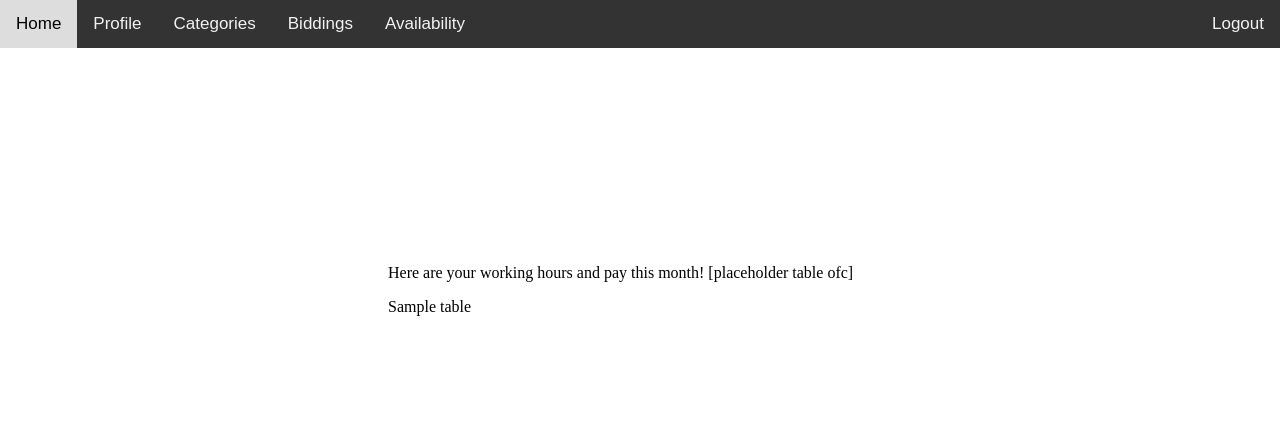
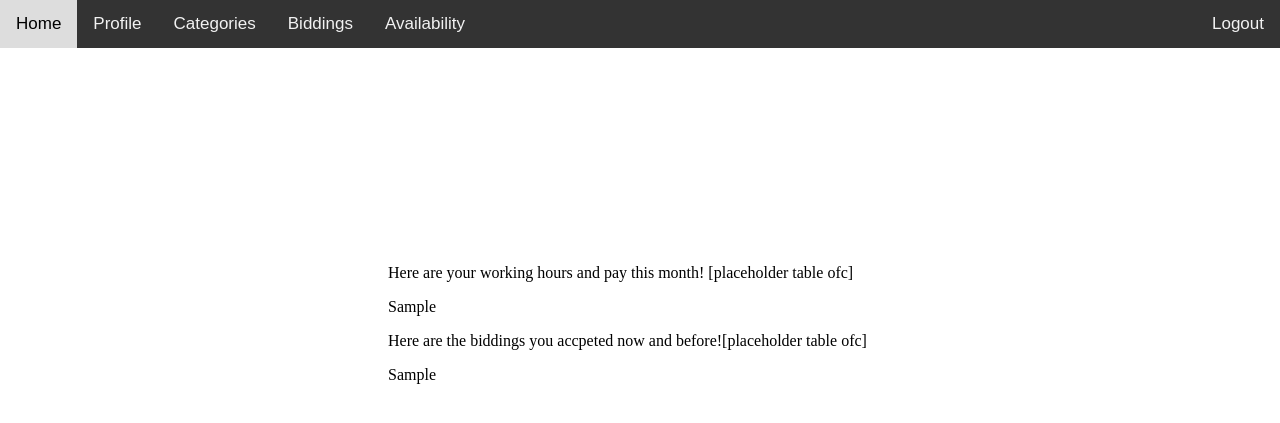
Before and after one commit to wgzesg/CS2102_2021_S1_Team11, a Flask app: template FlaskApp/templates/caretaker.html in a window 1280 px wide. Shown: the top 423 px of the page. Run offline with Flask 2, Linux system fonts and the light colour scheme; the template is opened without the code that fills it: most values are stand-ins (such as "Sample title", 1, 10 or a date in 2020).

Commit message:
add salary for cartaker home page

```diff
--- a/FlaskApp/tables.py
+++ b/FlaskApp/tables.py
@@ -62,6 +62,11 @@ class profileTable(Table):
     card = Col('Card')
     postalcode = Col('Postal Code')
 
+class canparttimeTable(Table):
+    contact = Col('Contact')
+    avgrating = Col('Overall Rating')
+    salary = Col('Salary of the month')
+
 class CaretakersBidTable(Table):
     pcontact = Col('pcontact')
     petname = Col('petname')
--- a/FlaskApp/templates/caretaker.html
+++ b/FlaskApp/templates/caretaker.html
@@ -39,7 +39,13 @@
         <div class="content">
             <div>
                 <p>Here are your working hours and pay this month! [placeholder table ofc]</p>
-                {{ table }}
+                <div class="table1">
+                    {{ table1 }}
+                </div>
+                <p>Here are the biddings you accpeted now and before![placeholder table ofc]</p>
+                <div class="table2">
+                    {{ table2 }}
+                </div>
             </div>
         </div>
     </div>
```
Also changed, not shown: FlaskApp/views.py (+7 -3 lines).
